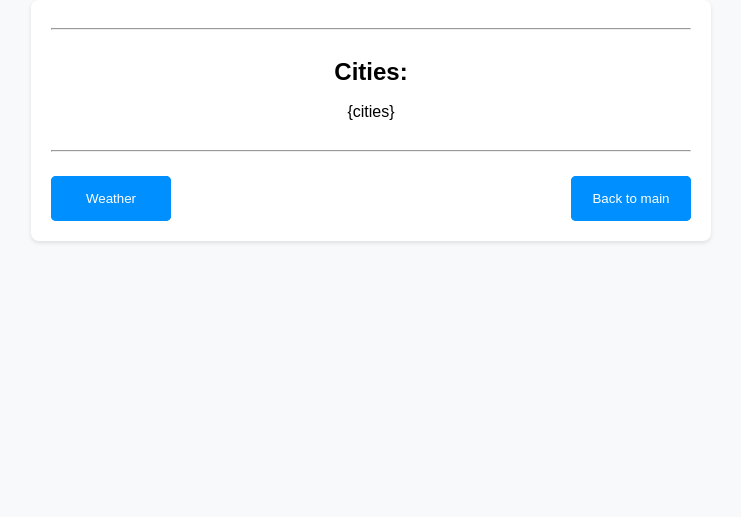
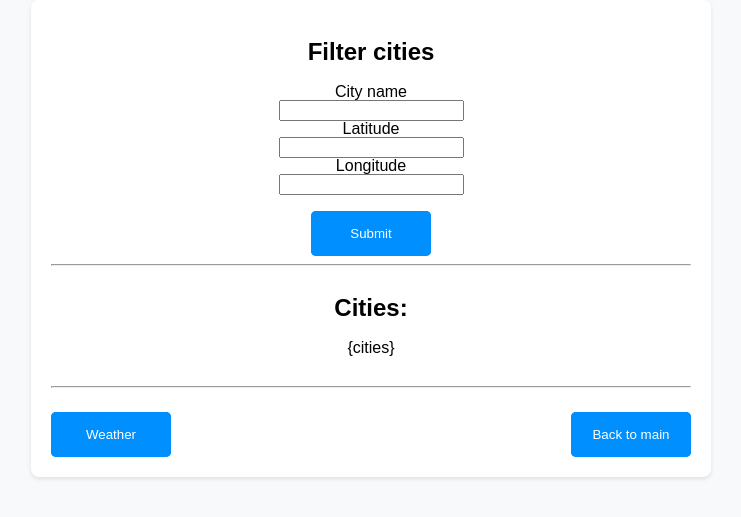
Before and after one commit to siriusdevs/weather_3, a Python web app: template templates/cities.html in a window 1280 px wide. Shown: the top 517 px of the page, without its empty margins (269-1010 px from the left). Run offline with Jinja, Linux system fonts and the light colour scheme; the template is opened without the code that fills it, so the values that code supplies are empty.

Commit message:
filter cities form on cities page

```diff
--- a/server.py
+++ b/server.py
@@ -67,14 +67,17 @@
 
     def cities(self):
         query = self.get_query()
+
         if not query or any(key not in CITY_KEYS for key in query.keys()):
             method, args = db.get_all_cities, (self.db_cursor,)
         else:
+            query = {key: value for key, value in query.items() if value != ''}
             attrs, attr_values = [], []
             for attr, attr_val in query.items():
                 attrs.append(attr)
                 attr_values.append(attr_val)
             method, args = db.get_cities, (self.db_cursor, attrs, attr_values)
+
         cities = method(*args)
         if GET_RETURNS == 'json':
             body = json_from_cities(cities)
--- a/templates/cities.html
+++ b/templates/cities.html
@@ -8,6 +8,17 @@
 </head>
 <body>
     <div class="container">
+        <form id="cities_form" action="/cities">
+            <h2>Filter cities</h2>
+            <div>City name</div>
+            <input type="text" id="cities" name="name" form="cities_form">
+            <div>Latitude</div>
+            <input type="text" id="cities" name="latitude" form="cities_form">
+            <div>Longitude</div>
+            <input type="text" id="cities" name="longtitude" form="cities_form">
+            <br>
+            <button type="submit" class="glow-on-hover">Submit</button>
+        </form>
         <hr>
         <div class="weather-city">
             <h2>Cities:</h2>
```
